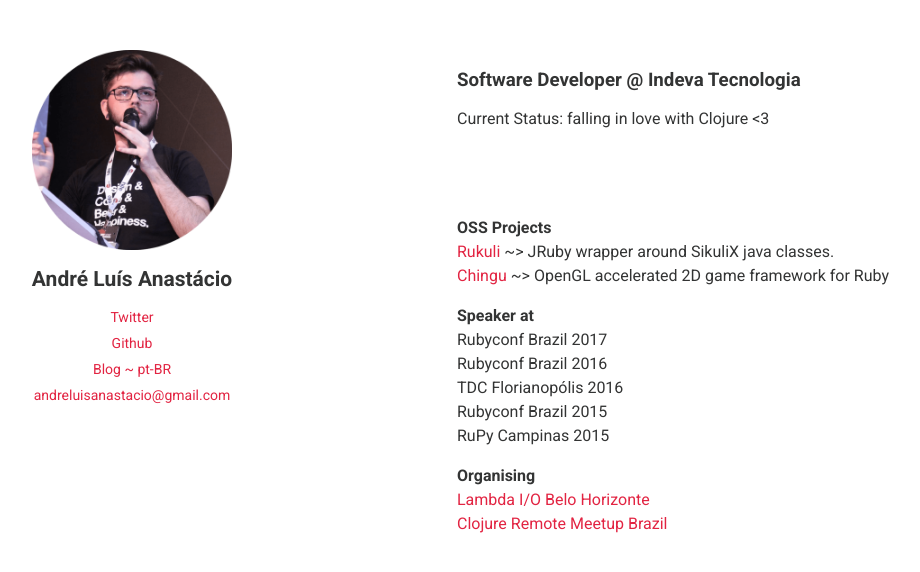
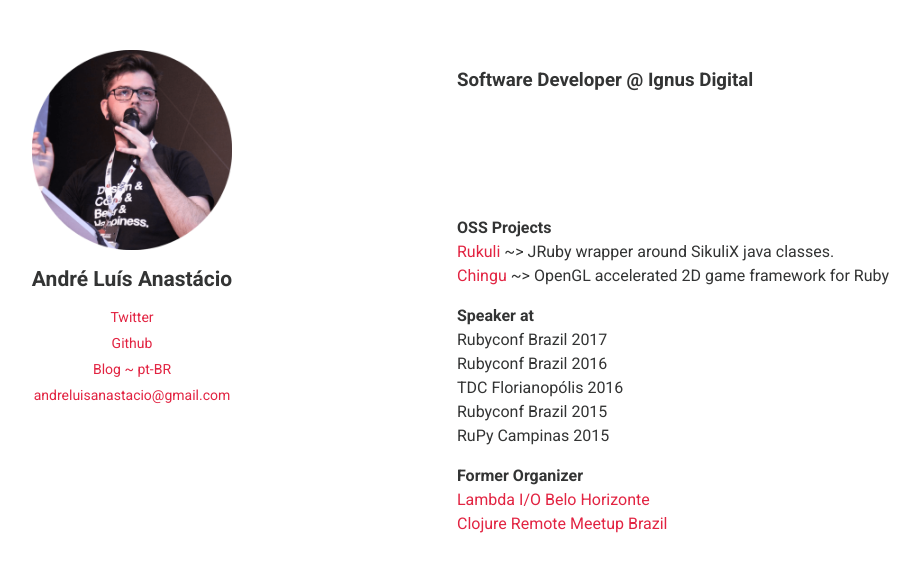
Before and after one commit to ndrluis/ndrluis.github.io, a plain HTML site: page index.html in a window 1280 px wide. Shown: the whole page, without its empty margins (193-1113 px from the left). Drawn offline with Linux system fonts and the light colour scheme.

Commit message:
Update infos

```diff
--- a/index.html
+++ b/index.html
@@ -21,8 +21,7 @@
 
     <div class='inner-flex-container'>
       <header>
-        <h3> Software Developer @ Indeva Tecnologia </h3>
-        Current Status: falling in love with Clojure <3
+        <h3> Software Developer @ Ignus Digital </h3>
       </header>
 
       <section>
@@ -44,7 +43,7 @@
         </p>
 
         <p>
-          <strong>Organising</strong></br>
+          <strong>Former Organizer</strong></br>
           <a href="https://www.meetup.com/pt-BR/Lambda-I-O-Belo-Horizonte/"> Lambda I/O Belo Horizonte </a></br>
           <a href="https://www.youtube.com/channel/UCEg0nXmPW-TTjzZ7_vsiajQ"> Clojure Remote Meetup Brazil </a>
         </p>
```
